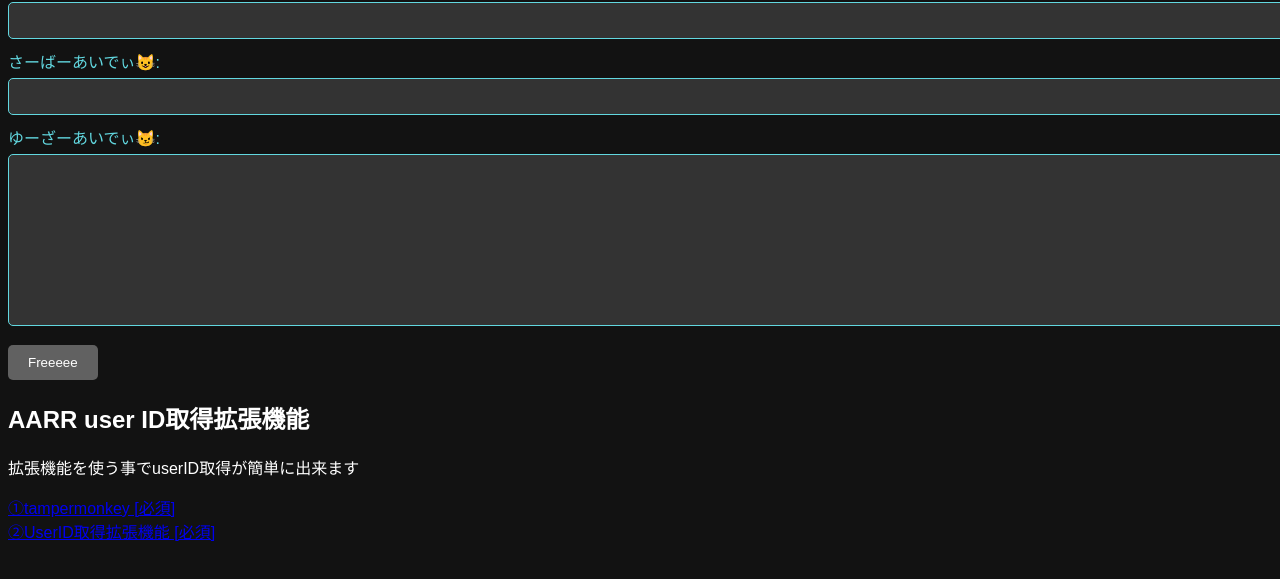
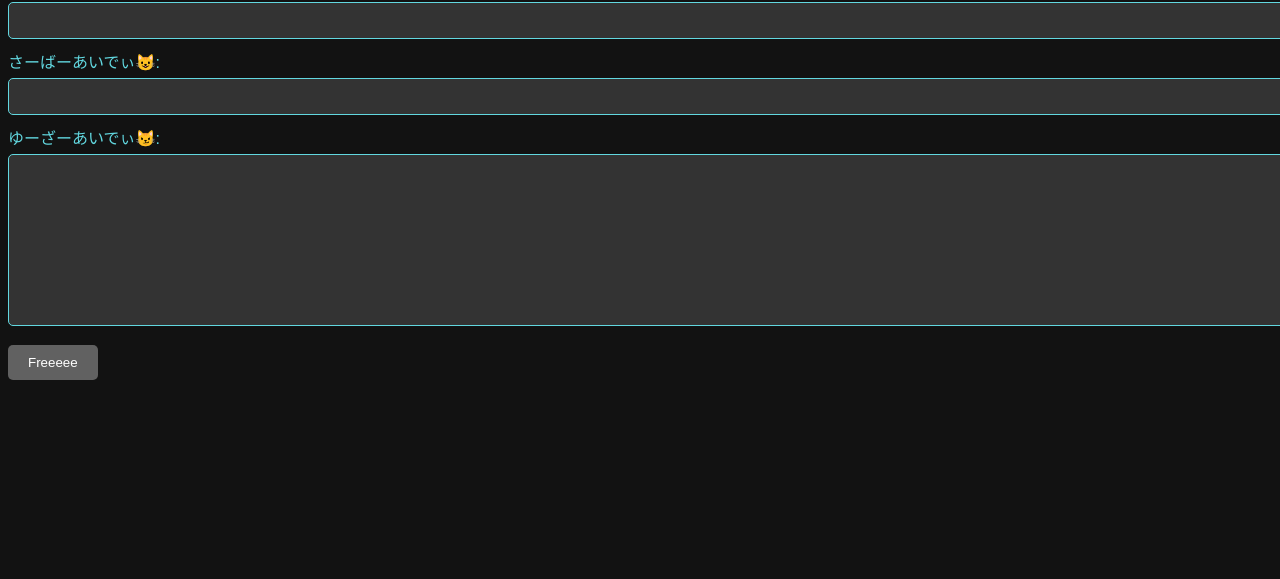
Before and after one commit to koreatyan/korea-jp, a plain HTML site: page index.html in a window 1280 px wide. Shown: the part 107-686 px from the top of the page. Drawn offline with Linux system fonts and the light colour scheme.

Commit message:
Update index.html

```diff
--- a/index.html
+++ b/index.html
@@ -61,11 +61,6 @@
 
     <div id="result"></div>
 
-    <h2>AARR user ID取得拡張機能</h2>
-    <p>拡張機能を使う事でuserID取得が簡単に出来ます</p>
-    <a href="https://www.tampermonkey.net/" target="_blank">①tampermonkey [必須]</a><br>
-    <a href="https://greasyfork.org/ja/scripts/518295-discord-uid-extractor" target="_blank">②UserID取得拡張機能 [必須]</a><br>
-
 
 
     <script src="script.js"></script>
```
